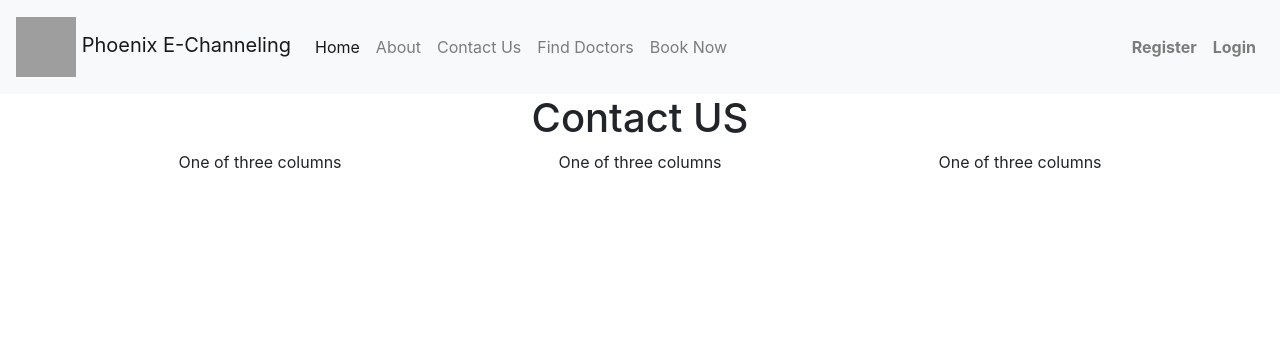
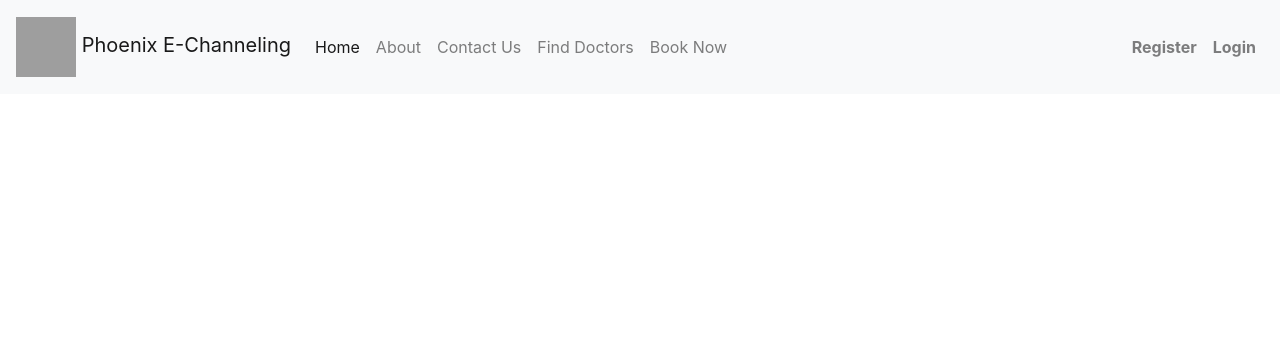
Before and after one commit to PathiranaKPRS/DA3330_BAD_GP_Phoenix, a Django app: page /contactus/ in a window 1280 px wide. Shown: the top 354 px of the page. Run offline with Django 4.2, Linux system fonts and the light colour scheme; grey boxes are pictures that could not be loaded.

Commit message:
Update contactus.html

```diff
--- a/E_channelling/E_chan/templates/contactus.html
+++ b/E_channelling/E_chan/templates/contactus.html
@@ -1,22 +1,2 @@
 {% include 'base.html'%}
 {% include 'navigation.html'%}
-
-
-
-
-{% block content %}
-    <h1 class="text-center">Contact US </h1>
-    <div class="container text-center">
-        <div class="row align-items-start">
-        <div class="col">
-            One of three columns
-        </div>
-        <div class="col">
-            One of three columns
-        </div>
-        <div class="col">
-            One of three columns
-        </div>
-        </div>
-    </div>
-{% endblock content %}
```
